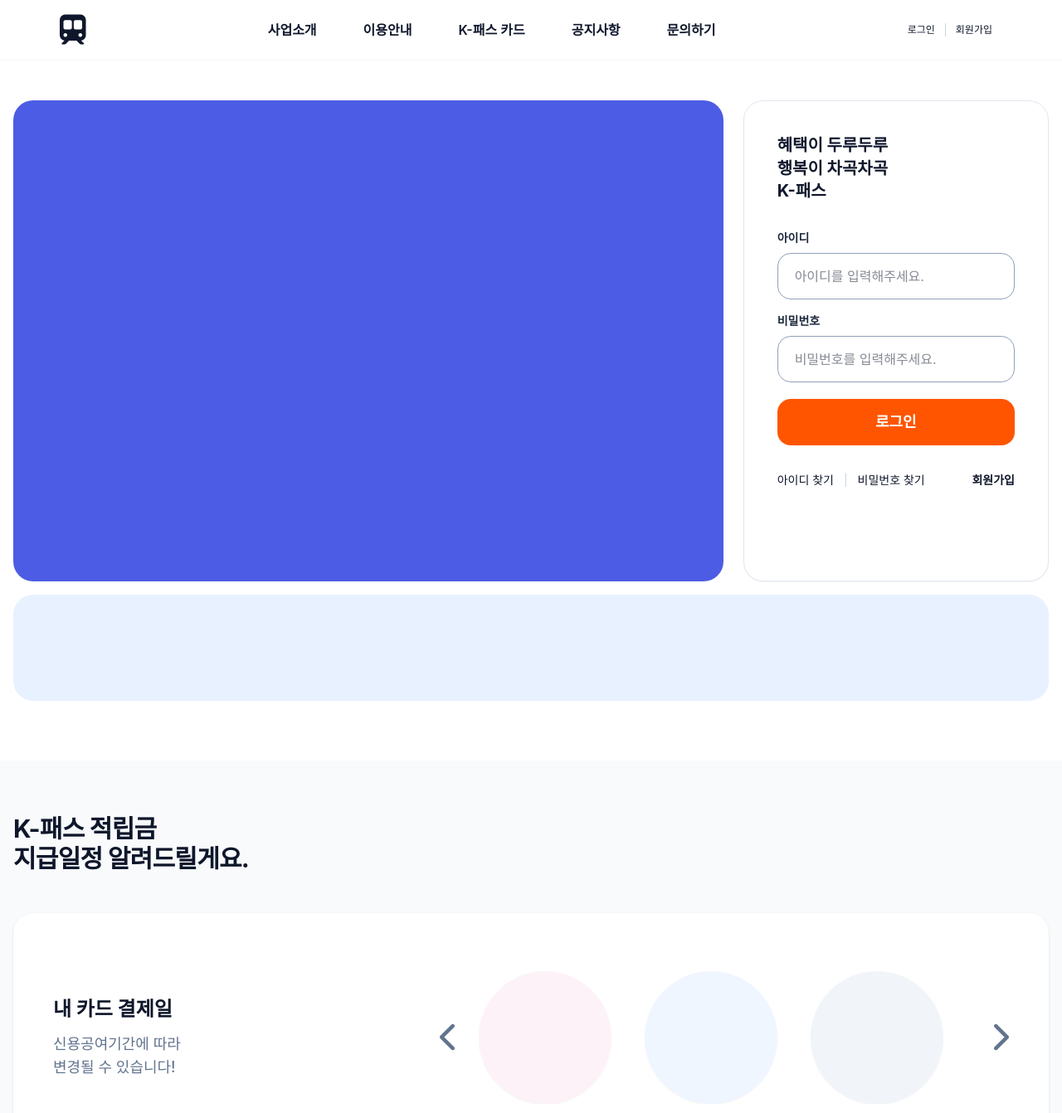
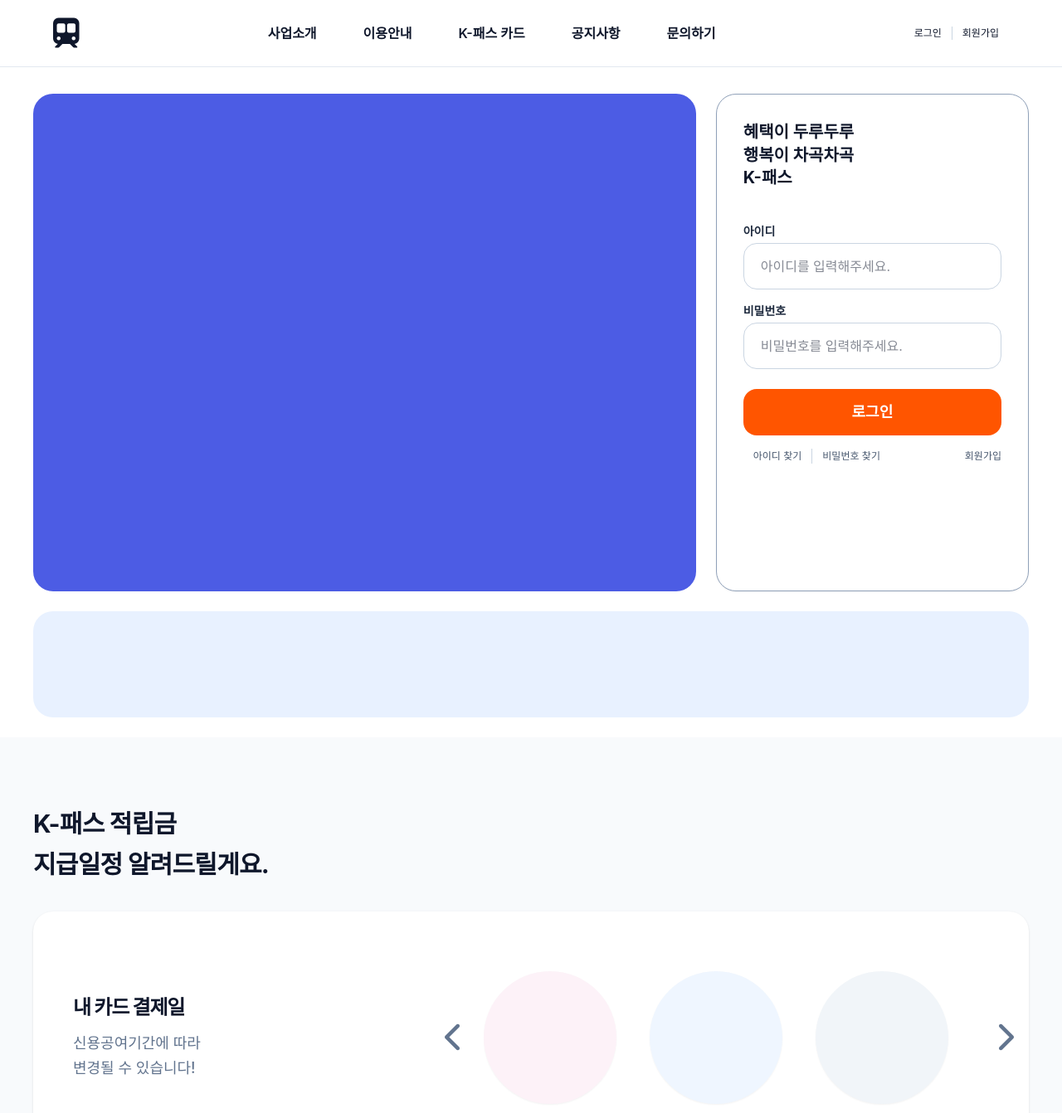
Before and after one commit to mimmizzang/project-kpass, a website built with Vite: page index.html in a window 1280 px wide. Shown: the top 1342 px of the page at 83% size. Built offline with nearby package versions, Linux system fonts and the light colour scheme.

Commit message:
refactor: optimize responsive layout for main section

```diff
--- a/index.html
+++ b/index.html
@@ -12,7 +12,7 @@
   <body class="bg-white text-slate-900">
     <!-- 헤더 -->
     <header
-      class="fixed top-0 right-0 left-0 z-40 w-full bg-white lg:relative lg:top-auto lg:right-auto lg:left-auto lg:z-auto lg:border-b lg:border-slate-100"
+      class="fixed top-0 right-0 left-0 z-40 w-full bg-white lg:relative lg:top-auto lg:right-auto lg:left-auto lg:z-auto lg:border-b lg:border-slate-200"
     >
       <div class="mx-auto flex max-w-[1200px] items-center justify-between px-4 py-3 md:px-8 md:py-4 lg:px-6 lg:py-5">
         <h1 class="flex items-center">
@@ -103,78 +103,79 @@
     </div>
 
     <!-- 메인 -->
-    <main class="min-h-screen pt-16 lg:pt-12">
+    <main class="min-h-screen w-full pt-16 lg:pt-8">
       <!-- 상단 -->
-      <div class="w-full bg-white px-4 pb-6">
-        <div class="mx-auto flex max-w-7xl flex-col space-y-4">
-          <div class="flex flex-col lg:h-[580px] lg:flex-row lg:gap-6">
-            <section class="h-44 w-full rounded-3xl bg-[#4c5ce4] lg:h-full lg:w-[70%]"></section>
+      <section class="w-full bg-white px-5 pb-6 lg:px-4">
+        <div class="mx-auto flex max-w-[1200px] flex-col space-y-6">
+          <div class="flex flex-col lg:h-[600px] lg:flex-row lg:gap-6">
+            <div
+              class="aspect-[21/9] w-full rounded-3xl bg-[#4c5ce4] md:aspect-[4/3] lg:aspect-auto lg:h-full lg:w-[68%]"
+            ></div>
 
-            <section
-              class="hidden flex-col justify-start rounded-3xl border border-slate-200 bg-white p-10 shadow-xs lg:flex lg:w-[30%]"
+            <div
+              class="hidden flex-col justify-start rounded-3xl border border-slate-400 bg-white p-8 shadow-xs lg:flex lg:w-[32%]"
             >
-              <div class="mb-8 text-xl leading-snug font-bold">
+              <div class="mb-10 text-xl leading-snug font-bold">
                 혜택이 두루두루<br />
                 행복이 차곡차곡<br />
                 K-패스
               </div>
 
               <div class="w-full">
-                <div class="space-y-2">
+                <div class="space-y-1">
                   <label class="block text-sm font-bold text-slate-800">아이디</label>
                   <input
                     type="text"
                     placeholder="아이디를 입력해주세요."
-                    class="h-14 w-full rounded-2xl border border-slate-400 px-5 text-base"
+                    class="h-14 w-full rounded-2xl border border-slate-300 px-5 text-base"
                   />
                 </div>
 
-                <div class="mt-4 space-y-2">
+                <div class="mt-4 space-y-1">
                   <label class="block text-sm font-bold text-slate-800">비밀번호</label>
                   <input
                     type="password"
                     placeholder="비밀번호를 입력해주세요."
-                    class="h-14 w-full rounded-2xl border border-slate-400 px-5 text-base"
+                    class="h-14 w-full rounded-2xl border border-slate-300 px-5 text-base"
                   />
                 </div>
 
-                <button class="mt-5 h-14 w-full cursor-pointer rounded-2xl bg-[#ff5500] text-lg font-bold text-white">
+                <button class="mt-6 h-14 w-full cursor-pointer rounded-2xl bg-[#ff5500] text-lg font-bold text-white">
                   로그인
                 </button>
 
-                <div class="mt-4 flex items-center justify-between pt-4 text-[11px] lg:text-sm">
-                  <div class="space-x-2">
-                    <a href="#">아이디 찾기</a>
-                    <span class="text-slate-300">|</span>
-                    <a href="#">비밀번호 찾기</a>
+                <div class="flex items-center justify-between pt-4 text-[12px] text-slate-600">
+                  <div class="itens-center flex divide-x divide-slate-300">
+                    <a href="#" class="px-3">아이디 찾기</a>
+                    <a href="#" class="px-3">비밀번호 찾기</a>
                   </div>
-                  <a href="#" class="font-bold">회원가입</a>
+                  <a href="#">회원가입</a>
                 </div>
               </div>
-            </section>
+            </div>
           </div>
 
-          <section class="h-32 w-full rounded-3xl bg-[#e8f1ff]"></section>
+          <div class="h-36 w-full rounded-3xl bg-[#e8f1ff] md:h-32"></div>
         </div>
-      </div>
+      </section>
 
       <!-- 하단 -->
-      <div class="w-full bg-slate-50 px-4 py-8 lg:mt-12 lg:py-16">
-        <div class="mx-auto max-w-7xl space-y-5 lg:space-y-8">
-          <h2 class="pb-1 text-lg font-bold tracking-tight text-slate-900 lg:pb-4 lg:text-3xl">
+      <section class="w-full bg-slate-50 px-5 py-10 lg:px-4 lg:py-20">
+        <div class="mx-auto flex max-w-[1200px] flex-col gap-y-5 lg:gap-y-8">
+          <h2 class="text-lg leading-relaxed font-bold tracking-tight text-slate-900 lg:text-3xl">
             K-패스 적립금<br />
             지급일정 알려드릴게요.
           </h2>
 
           <div
-            class="flex w-full flex-col items-center space-y-4 rounded-2xl bg-white p-6 text-center shadow-sm lg:min-h-[300px] lg:flex-row lg:justify-between lg:space-y-0 lg:rounded-3xl lg:px-12 lg:py-16"
+            class="flex w-full flex-col items-center gap-y-6 rounded-2xl bg-white p-6 text-center shadow-sm lg:min-h-[300px] lg:flex-row lg:justify-between lg:gap-y-0 lg:rounded-3xl lg:px-12 lg:py-16"
           >
-            <div class="shrink-0 space-y-1 lg:w-96 lg:text-left">
-              <div class="text-base font-bold text-slate-900 lg:text-2xl">내 카드 결제일</div>
-              <div class="text-xs font-medium text-slate-500 lg:mt-3 lg:text-lg">
+            <div class="shrink-0 space-y-1 lg:w-96 lg:space-y-3 lg:text-left">
+              <h3 class="text-base font-bold tracking-tighter text-slate-900 lg:text-2xl">내 카드 결제일</h3>
+              <p class="text-xs leading-relaxed font-medium text-slate-500 lg:text-lg">
                 신용공여기간에 따라<br />
                 변경될 수 있습니다!
-              </div>
+              </p>
             </div>
 
             <div class="relative flex w-full items-center pt-2 lg:max-w-[750px] lg:flex-1 lg:pt-0 lg:pl-16">
@@ -185,7 +186,7 @@
               </button>
 
               <div class="swiper mySwiper-1 w-full overflow-hidden">
-                <div class="swiper-wrapper">
+                <div class="swiper-wrapper py-2">
                   <div class="swiper-slide">
                     <div
                       class="mx-auto flex h-24 w-24 items-center justify-center rounded-full bg-pink-50 shadow-xs lg:h-40 lg:w-40"
@@ -233,11 +234,11 @@
           </div>
 
           <div
-            class="flex w-full flex-col items-center space-y-4 rounded-2xl bg-white p-6 text-center shadow-sm lg:min-h-[300px] lg:flex-row lg:justify-between lg:space-y-0 lg:rounded-3xl lg:px-12 lg:py-16"
+            class="flex w-full flex-col items-center gap-y-6 rounded-2xl bg-white p-6 text-center shadow-sm lg:min-h-[300px] lg:flex-row lg:justify-between lg:gap-y-0 lg:rounded-3xl lg:px-12 lg:py-16"
           >
-            <div class="shrink-0 space-y-1 lg:w-96 lg:text-left">
-              <div class="text-base font-bold text-slate-900 lg:text-2xl">7~10 영업일 사이</div>
-              <div class="text-xs font-medium text-slate-500 lg:mt-3 lg:text-lg">정산 후 2~3일 이내 지급됩니다!</div>
+            <div class="shrink-0 space-y-1 lg:w-96 lg:space-y-3 lg:text-left">
+              <h3 class="text-base font-bold tracking-tighter text-slate-900 lg:text-2xl">7~10 영업일 사이</h3>
+              <p class="text-xs font-medium text-slate-500 lg:text-lg">정산 후 2~3일 이내 지급됩니다!</p>
             </div>
 
             <div class="relative flex w-full items-center pt-2 lg:max-w-[750px] lg:flex-1 lg:pt-0 lg:pl-16">
@@ -248,7 +249,7 @@
               </button>
 
               <div class="swiper mySwiper-2 w-full overflow-hidden">
-                <div class="swiper-wrapper">
+                <div class="swiper-wrapper py-2">
                   <div class="swiper-slide">
                     <div
                       class="mx-auto flex h-24 w-24 items-center justify-center rounded-full bg-emerald-50 shadow-xs lg:h-40 lg:w-40"
@@ -296,14 +297,14 @@
           </div>
 
           <div
-            class="flex w-full flex-col items-center space-y-4 rounded-2xl bg-white p-6 text-center shadow-sm lg:min-h-[300px] lg:flex-row lg:justify-between lg:space-y-0 lg:rounded-3xl lg:px-12 lg:py-16"
+            class="flex w-full flex-col items-center gap-y-6 rounded-2xl bg-white p-6 text-center shadow-sm lg:min-h-[300px] lg:flex-row lg:justify-between lg:gap-y-0 lg:rounded-3xl lg:px-12 lg:py-16"
           >
-            <div class="shrink-0 space-y-1 lg:w-96 lg:text-left">
-              <div class="text-base font-bold text-slate-900 lg:text-2xl">정해진 날짜에</div>
-              <div class="text-xs font-medium text-slate-500 lg:mt-3 lg:text-lg">
+            <div class="shrink-0 space-y-1 lg:w-96 lg:space-y-3 lg:text-left">
+              <h3 class="text-base font-bold tracking-tighter text-slate-900 lg:text-2xl">정해진 날짜에</h3>
+              <p class="text-xs leading-relaxed font-medium text-slate-500 lg:text-lg">
                 카드사마다 특정 날짜에<br />
                 일괄 지급합니다!
-              </div>
+              </p>
             </div>
 
             <div class="relative flex w-full items-center pt-2 lg:max-w-[750px] lg:flex-1 lg:pt-0 lg:pl-16">
@@ -314,7 +315,7 @@
               </button>
 
               <div class="swiper mySwiper-3 w-full overflow-hidden">
-                <div class="swiper-wrapper">
+                <div class="swiper-wrapper py-2">
                   <div class="swiper-slide">
                     <div
                       class="mx-auto flex h-24 w-24 items-center justify-center rounded-full bg-sky-50 shadow-xs lg:h-40 lg:w-40"
@@ -361,7 +362,7 @@
             </div>
           </div>
         </div>
-      </div>
+      </section>
     </main>
 
     <!-- 푸터 -->
--- a/src/style.css
+++ b/src/style.css
@@ -1,6 +1,7 @@
 @import "tailwindcss";
 
 @theme {
+  --breakpoint-md: 769px;
   --breakpoint-lg: 1025px;
 }
 
```
